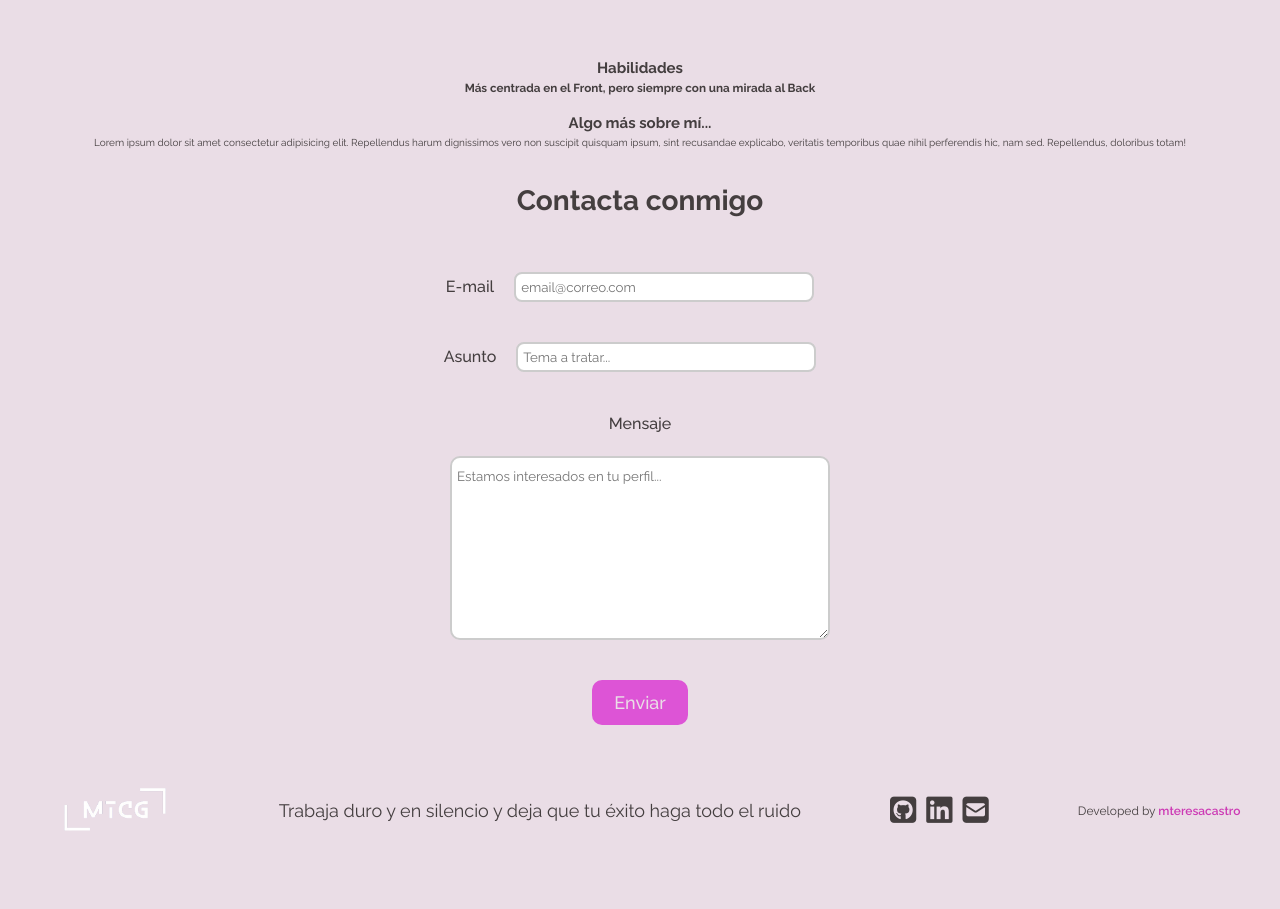
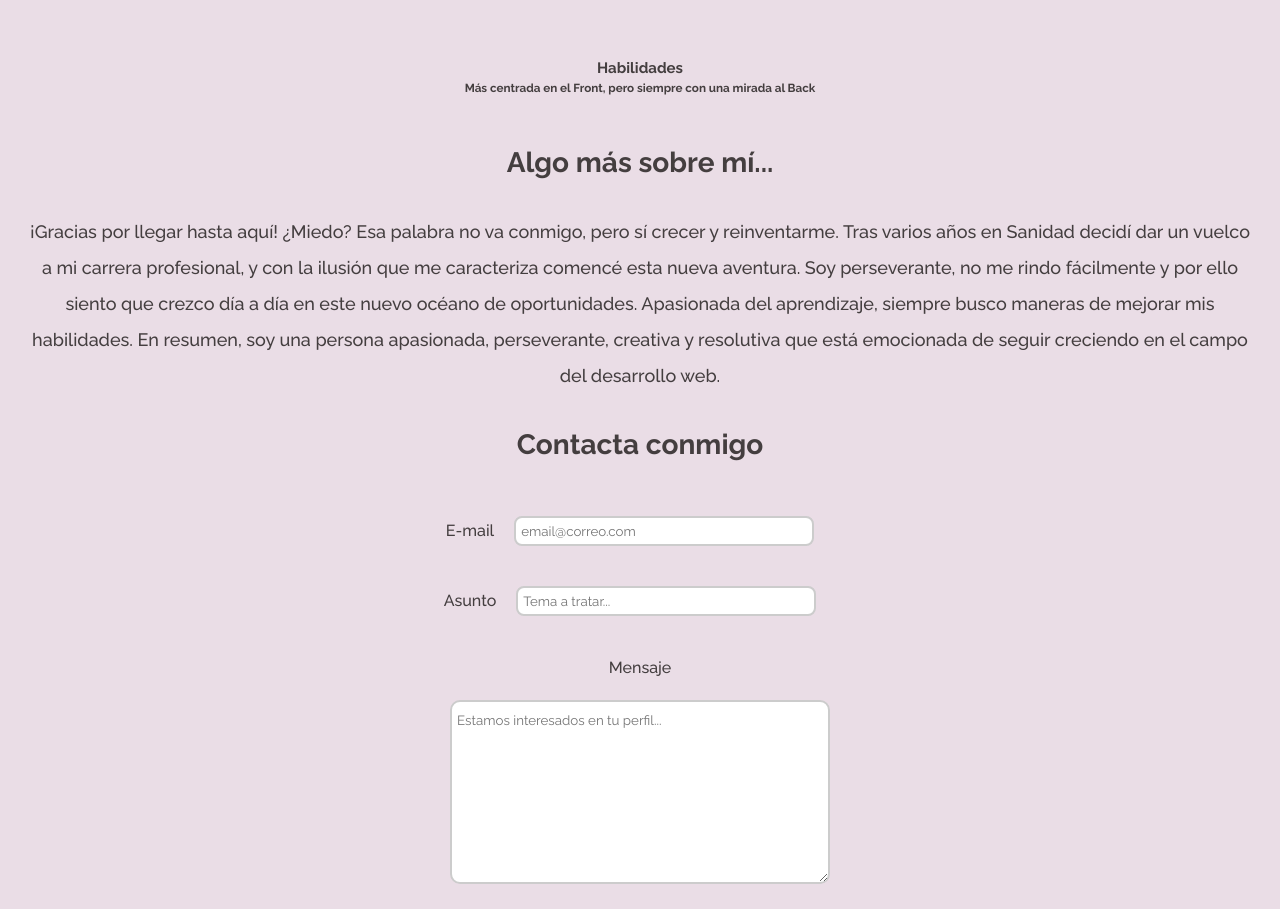
Before and after one commit to mteresacastro/My-Portfolio, a React (Vite) app: page / in a window 1280 px wide. Shown: the part 1079-1988 px from the top of the page. Before the commit the page ends 1926 px from the top, so only its background shows below. Built offline with nearby package versions, Linux system fonts and the light colour scheme.

Commit message:
add about me

```diff
--- a/src/components/App.jsx
+++ b/src/components/App.jsx
@@ -4,6 +4,8 @@ import Header from './Header';
 import IntroSection from './IntroSection';
 import Footer from './Footer';
 import MainContact from './MainContact';
+import MainAboutMe from './MainAboutMe';
+
 
 function App() {
   const [menuShow, setMenuShow] = useState(false);
@@ -13,7 +15,7 @@ function App() {
   }
 
   return (
-    <div>
+    <div id="mainIntro">
       <Header toggleMenu={toggleMenu} menuShow={menuShow} />
       <main>
         <IntroSection />
@@ -56,10 +58,7 @@ function App() {
             <img className="mainSkills__box--img" src="" alt="" />
           </div>
         </section>
-        <section className="mainAboutMe" id="mainAboutMe">
-          <h2>Algo más sobre mí...</h2>
-          <p>Lorem ipsum dolor sit amet consectetur adipisicing elit. Repellendus harum dignissimos vero non suscipit quisquam ipsum, sint recusandae explicabo, veritatis temporibus quae nihil perferendis hic, nam sed. Repellendus, doloribus totam!</p>
-        </section>
+        <MainAboutMe />
         <MainContact />
       </main>
       <Footer />
--- a/src/components/Footer.jsx
+++ b/src/components/Footer.jsx
@@ -1,4 +1,3 @@
-//import '../styles/App.scss';
 import '../styles/footer.scss';
 
 import milogo from '../../src/assets/miLogo.png'
--- /dev/null
+++ b/src/components/MainAboutMe.jsx
@@ -0,0 +1,15 @@
+import '../styles/mainAboutMe.scss';
+
+
+function MainAboutMe() {
+
+    return (
+        <section className="mainAboutMe" id="mainAboutMe">
+            <h2 className="mainAboutMe__h2">Algo más sobre mí...</h2>
+            <p className="mainAboutMe__desc"> ¡Gracias por llegar hasta aquí! ¿Miedo? Esa palabra no va conmigo, pero sí crecer y reinventarme. Tras varios años en Sanidad decidí dar un vuelco a mi carrera profesional, y con la ilusión que me caracteriza comencé esta nueva aventura. Soy perseverante, no me rindo fácilmente y por ello siento que crezco día a día en este nuevo océano de oportunidades. Apasionada del aprendizaje, siempre busco maneras de mejorar mis habilidades. En resumen, soy una persona apasionada, perseverante, creativa y resolutiva que está emocionada de seguir creciendo en el campo del desarrollo web. </p>
+        </section>
+    );
+}
+
+
+export default MainAboutMe;
--- a/src/components/MainContact.jsx
+++ b/src/components/MainContact.jsx
@@ -1,6 +1,4 @@
 import '../styles/mainContact.scss';
-
-import milogo from '../../src/assets/miLogoMorado.png'
 
 function MainContact() {
 
--- /dev/null
+++ b/src/styles/mainAboutMe.scss
@@ -0,0 +1,12 @@
+.mainAboutMe{
+    margin: 3rem;
+    font-weight: 500;
+    &__h2{
+        font-size: 2.8rem;
+        margin: 3rem;
+    }
+    &__desc{
+        font-size: 1.8rem;
+        line-height: 2;
+    }
+}
```
